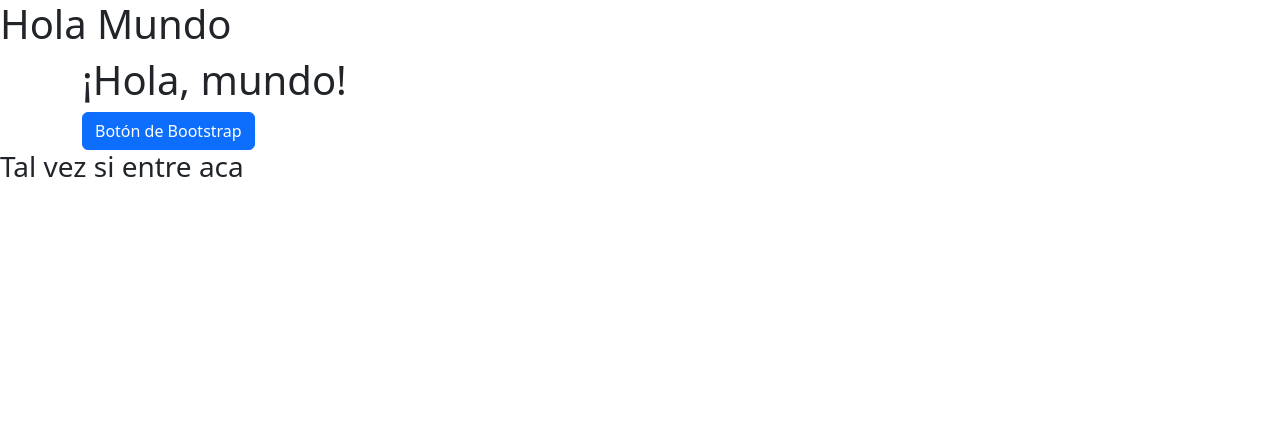
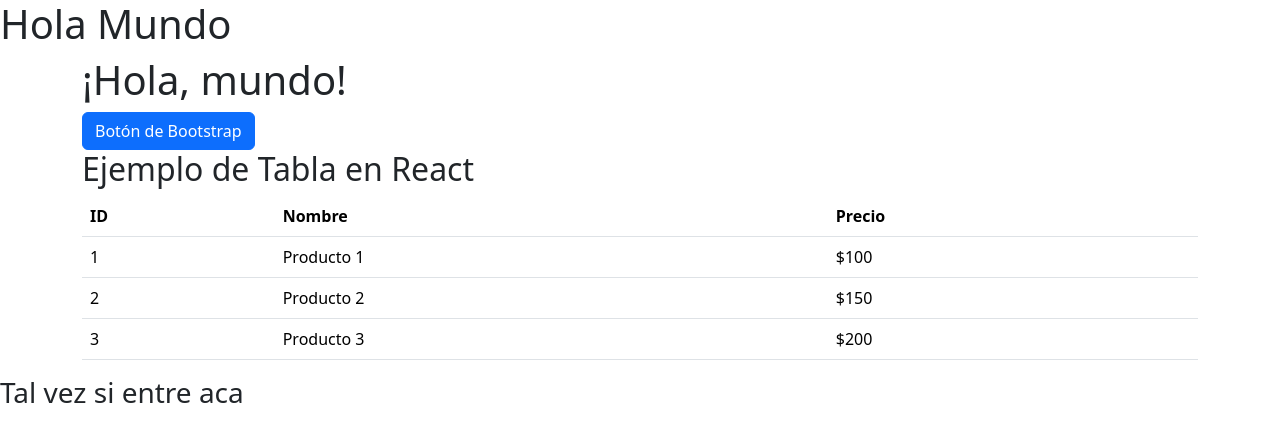
Before and after one commit to murga4/Dontito, a React (Create React App) app in the folder DonTitoFront/dontito/: page / in a window 1280 px wide. Shown: the top 442 px of the page. Built offline with nearby package versions, Linux system fonts and the light colour scheme.

Commit message:
Creando tabla contenedora producto

```diff
--- a/DonTitoFront/dontito/src/componentes/layaut.js
+++ b/DonTitoFront/dontito/src/componentes/layaut.js
@@ -1,9 +1,37 @@
 import React from 'react'
 
 function MiComponente() {
+
+  const datos = [
+    { id: 1, nombre: 'Producto 1', precio: 100 },
+    { id: 2, nombre: 'Producto 2', precio: 150 },
+    { id: 3, nombre: 'Producto 3', precio: 200 },
+  ];
+
   return (<div className="container">
   <h1>¡Hola, mundo!</h1>
   <button className="btn btn-primary">Botón de Bootstrap</button>
+
+  <h2>Ejemplo de Tabla en React</h2>
+      <table className="table">
+        <thead>
+          <tr>
+            <th>ID</th>
+            <th>Nombre</th>
+            <th>Precio</th>
+          </tr>
+        </thead>
+        <tbody>
+          {datos.map((producto) => (
+            <tr key={producto.id}>
+              <td>{producto.id}</td>
+              <td>{producto.nombre}</td>
+              <td>${producto.precio}</td>
+            </tr>
+          ))}
+        </tbody>
+      </table>
+
 </div>
   );
 }
```
